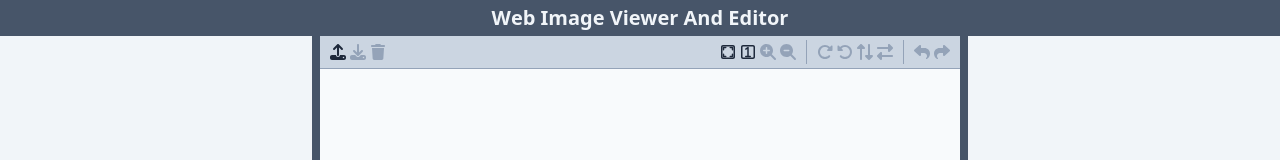
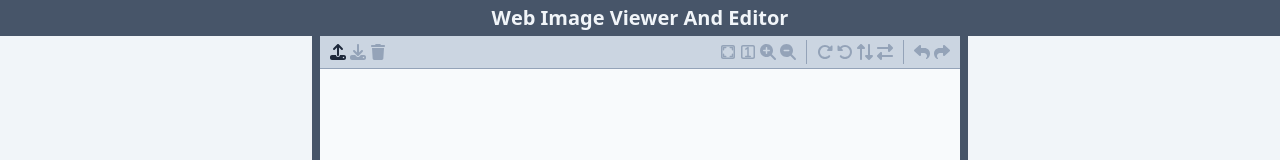
Before and after one commit to erincones/wivae, an Angular app: page / in a window 1280 px wide. Shown: the top 160 px of the page. Built offline with nearby package versions, Linux system fonts and the light colour scheme.

Commit message:
refactor engine class
remove unused shaders files

```diff
--- a/src/app/classes/engine.ts
+++ b/src/app/classes/engine.ts
@@ -64,14 +64,14 @@ export class Engine {
     this._fitted = true;
   }
 
-  private _project(point: vec2): vec2 {
+  private _projectPoint(point: vec2): vec2 {
     return vec2.div(
       vec2.scale(point, (2 * devicePixelRatio) / this._zoom),
       this._imageSize
     );
   }
 
-  private _translatePosition(translation: vec2): boolean {
+  private _translatePosition(translation: vec2): vec2 {
     const offset = vec2.div(
       vec2.scale(
         vec2.sub(vec2.scale(this._imageSize, this._zoom), this._canvasSize),
@@ -91,28 +91,7 @@ export class Engine {
     if (offY <= 0) position[1] = 0;
     else if (delta[1] > offY) position[1] = position[1] > 0 ? offY : -offY;
 
-    if (!vec2.equals(this._position, position)) {
-      this._position = position;
-      return true;
-    }
-
-    return false;
-  }
-
-  private _updateZoom(factor: number, origin = vec2.zero()): void {
-    let zoom = this._zoom * factor;
-
-    if (zoom > Engine._MAX_ZOOM) zoom = Engine._MAX_ZOOM;
-    else if (zoom < this._minZoom) zoom = this._minZoom;
-
-    if (zoom !== this._zoom) {
-      const source = this._project(origin);
-      this._zoom = zoom;
-      this._fitted = this._zoom === this._minZoom;
-
-      this._translatePosition(vec2.sub(source, this._project(origin)));
-      this._updateView();
-    }
+    return position;
   }
 
   private _updateView(): void {
@@ -266,29 +245,45 @@ export class Engine {
   }
 
   public translate(movement: vec2): void {
-    if (this._translatePosition(this._project(movement))) this._updateView();
-  }
+    const position = this._translatePosition(this._projectPoint(movement));
 
-  public zoomIn(origin?: vec2): void {
-    if (this.canZoomIn) {
-      this._updateZoom(Engine._ZOOM_FACTOR, origin);
+    if (!vec2.equals(position, this._position)) {
+      this._position = position;
+      this._updateView();
     }
   }
 
-  public zoomOut(origin?: vec2): void {
-    if (this.canZoomOut) {
-      this._updateZoom(1 / Engine._ZOOM_FACTOR, origin);
+  public setZoom(zoom: number, target = vec2.zero()): void {
+    if (zoom > Engine._MAX_ZOOM) zoom = Engine._MAX_ZOOM;
+    else if (zoom < this._minZoom) zoom = this._minZoom;
+
+    if (zoom !== this._zoom) {
+      const source = this._projectPoint(target);
+      this._zoom = zoom;
+      this._fitted = false;
+
+      this._position = this._translatePosition(
+        vec2.sub(source, this._projectPoint(target))
+      );
+      this._updateView();
     }
   }
 
+  public zoomIn(target?: vec2): void {
+    this.setZoom(this._zoom * Engine._ZOOM_FACTOR, target);
+  }
+
+  public zoomOut(target?: vec2): void {
+    this.setZoom(this._zoom / Engine._ZOOM_FACTOR, target);
+  }
+
   public fit(): void {
-    if (this._zoom !== this._minZoom) {
-      this._updateZoom(this._minZoom / this._zoom);
-    }
+    this.setZoom(this._minZoom);
+    this._fitted = true;
   }
 
   public realSize(): void {
-    if (this._zoom !== 1) this._updateZoom(1 / this._zoom);
+    this.setZoom(1);
   }
 
   public saveImage(): void {
--- a/src/app/classes/program-collection.ts
+++ b/src/app/classes/program-collection.ts
@@ -60,11 +60,20 @@ export class ProgramCollection {
     src: string,
     name?: string
   ): WebGLShader {
+    let stage: string;
+    switch (type) {
+      case WebGL2RenderingContext.VERTEX_SHADER:
+        stage = '(vertex)';
+        break;
+      case WebGL2RenderingContext.FRAGMENT_SHADER:
+        stage = '(fragment)';
+        break;
+      default:
+        stage = '(unknown)';
+    }
+
+    const log = name ? `${name} ${stage}` : stage;
     const shader = this._gl.createShader(type);
-    const log = [
-      name,
-      type === WebGL2RenderingContext.VERTEX_SHADER ? '(vertex)' : '(fragment)',
-    ].join(' ');
 
     if (shader === null) throw new Error(`Could not create the shader: ${log}`);
 
--- a/src/app/components/canvas/canvas.component.ts
+++ b/src/app/components/canvas/canvas.component.ts
@@ -38,6 +38,10 @@ export class CanvasComponent implements AfterViewInit, OnInit, OnDestroy {
 
   @HostListener('window:resize')
   private _resizeViewport(): void {
+    const engine = this._editor.engine;
+
+    if (engine === undefined) return;
+
     const host = this._host.nativeElement;
     const canvas = this._canvas.nativeElement;
 
@@ -51,15 +55,16 @@ export class CanvasComponent implements AfterViewInit, OnInit, OnDestroy {
     canvas.width = width * devicePixelRatio;
     canvas.height = height * devicePixelRatio;
 
-    this._editor.engine?.resizeViewport();
+    engine.resizeViewport();
   }
 
   @HostListener('window:mousemove', ['$event'])
   private _handleMouseMove(e: MouseEvent): void {
     this.dumb(e);
-    if (this._moving) {
-      this._editor.engine?.translate(vec2.new(e.movementX, -e.movementY));
-    }
+    const engine = this._editor.engine;
+
+    if (engine !== undefined && this._moving)
+      engine.translate(vec2.new(e.movementX, -e.movementY));
   }
 
   @HostListener('window:mouseup', ['$event'])
@@ -104,13 +109,17 @@ export class CanvasComponent implements AfterViewInit, OnInit, OnDestroy {
   }
 
   public handleWheel(e: WheelEvent): void {
+    const engine = this._editor.engine;
+
+    if (engine === undefined) return;
+
     const dim = this._canvas.nativeElement.getBoundingClientRect();
     const target = vec2.new(
       dim.left + dim.width / 2 - e.x,
       e.y - dim.top - dim.height / 2
     );
 
-    if (e.deltaY < 0) this._editor.engine?.zoomIn(target);
-    else if (e.deltaY > 0) this._editor.engine?.zoomOut(target);
+    if (e.deltaY < 0) engine.zoomIn(target);
+    else if (e.deltaY > 0) engine.zoomOut(target);
   }
 }
--- a/src/app/components/menubar/menubar.component.html
+++ b/src/app/components/menubar/menubar.component.html
@@ -34,10 +34,7 @@
   [disabled]="notOpen"
   (click)="engine?.fit()"
   class="hover:text-blue-800 focus:ring active:text-blue-900 disabled:text-slate-400"
-  [ngClass]="{
-    'text-blue-700 hover:text-blue-800 active:text-blue-900 disabled:text-slate-400':
-      engine?.fitted
-  }"
+  [ngClass]="{ 'text-blue-700': engine?.fitted }"
 >
   <fa-layers>
     <fa-icon [icon]="faSquare"></fa-icon>
@@ -50,10 +47,7 @@
   [disabled]="notOpen"
   (click)="engine?.realSize()"
   class="hover:text-blue-800 focus:ring active:text-blue-900 disabled:text-slate-400"
-  [ngClass]="{
-    'text-blue-700 hover:text-blue-800 active:text-blue-900 disabled:text-slate-400':
-      engine?.realSized
-  }"
+  [ngClass]="{ 'text-blue-700': engine?.realSized }"
 >
   <fa-layers>
     <fa-icon [icon]="faSquare"></fa-icon>
--- a/src/app/components/menubar/menubar.component.ts
+++ b/src/app/components/menubar/menubar.component.ts
@@ -89,6 +89,6 @@ export class MenubarComponent {
   }
 
   public closeImage(): void {
-    this._editor.engine?.saveImage();
+    this._editor.closeImage();
   }
 }
--- a/src/app/shaders/viewer.frag.ts
+++ /dev/null
@@ -1,14 +0,0 @@
-export default `#version 300 es
-
-precision highp float;
-
-uniform sampler2D u_img;
-
-in vec2 f_st_coord;
-
-out vec4 o_color;
-
-void main() {
-  o_color = texture(u_img, f_st_coord);
-}
-`;
--- a/src/app/shaders/viewer.vert.ts
+++ /dev/null
@@ -1,13 +0,0 @@
-export default `#version 300 es
-
-layout (location = 0) in vec3 l_position;
-layout (location = 1) in vec2 l_st_coord;
-
-uniform mat4 u_view;
-out vec2 f_st_coord;
-
-void main() {
-  f_st_coord = vec2(l_st_coord.s, 1.0f - l_st_coord.t);
-  gl_Position = u_view * vec4(l_position, 1.0f);
-}
-`;
```
